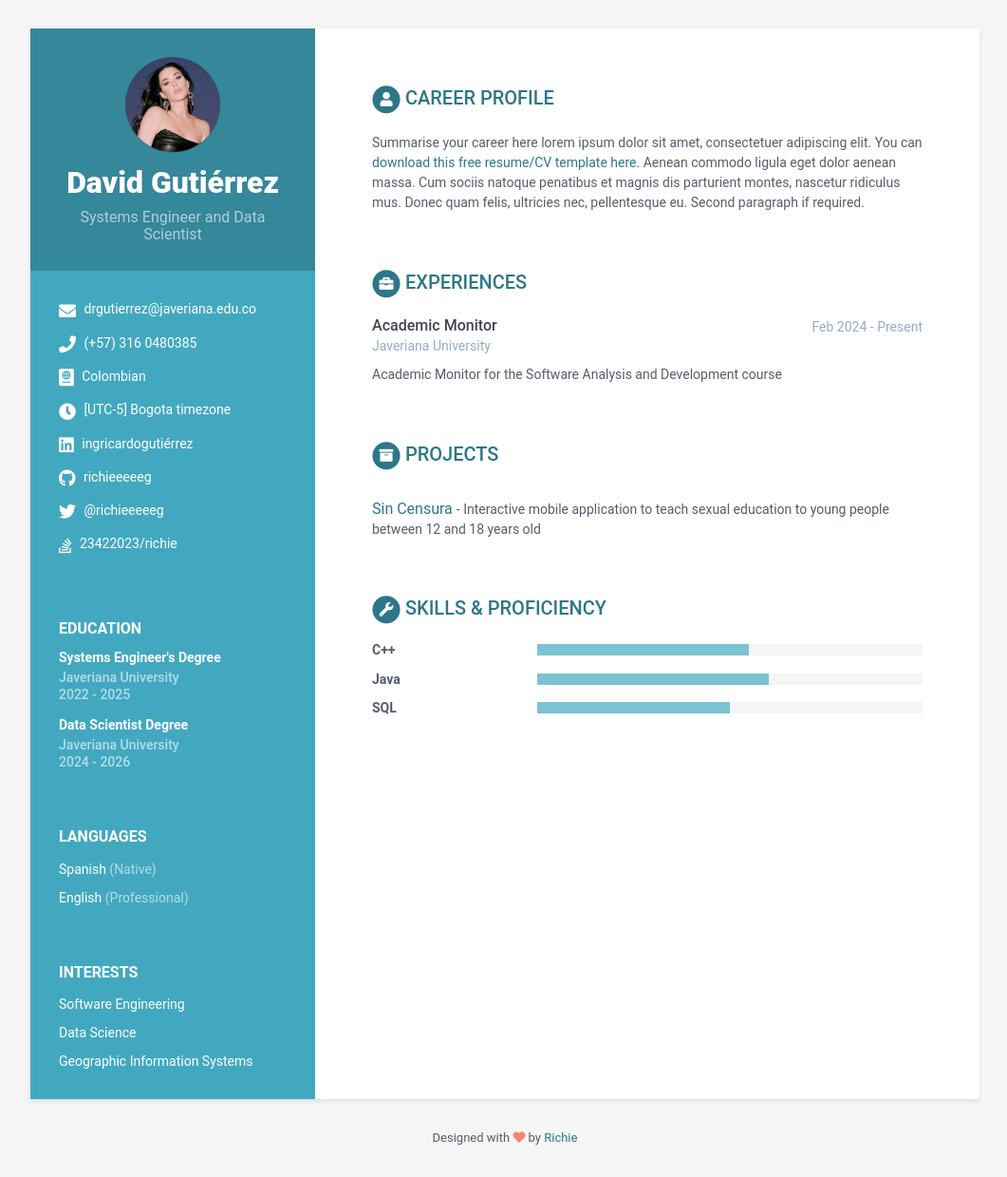
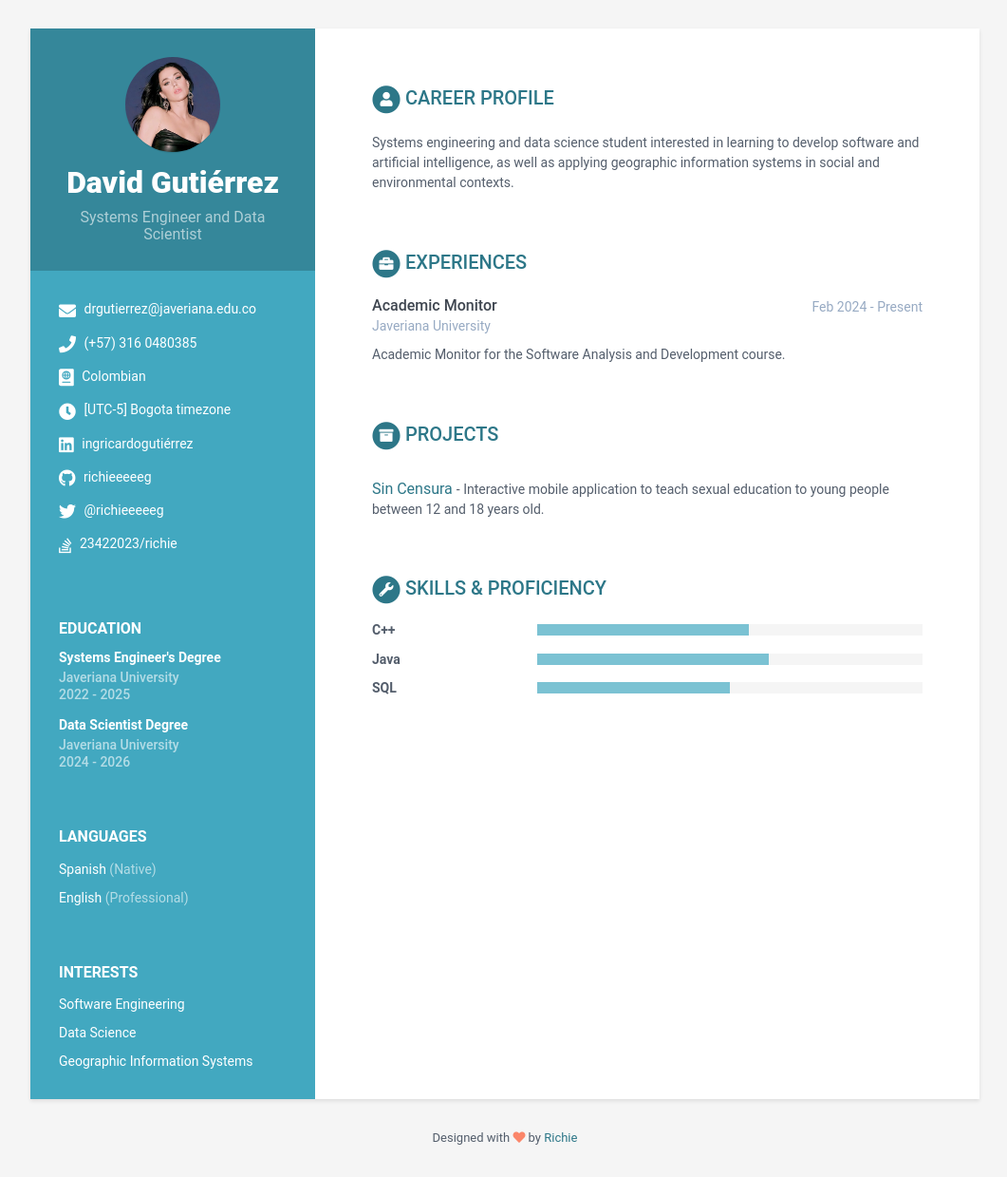
Before and after one commit to Richie-s-SW/Curriculum, a Jekyll site: the page built from index.html, in a window 1280 px wide. Shown: the whole page at 95% size, without its empty margins (108-1169 px from the left). Built offline with Jekyll 4.4.1, drawn with Linux system fonts in a browser that asks for light colours.

Commit message:
Actualización-de-Información-No.-3

```diff
--- a/_data/data.yml
+++ b/_data/data.yml
@@ -54,12 +54,9 @@ sidebar:
 career-profile:
     title: Career Profile
     summary: |
-      Summarise your career here lorem ipsum dolor sit amet, consectetuer
-      adipiscing elit. You can [download this free resume/CV template here]().
-      Aenean commodo ligula eget dolor aenean massa. Cum sociis natoque
-      penatibus et magnis dis parturient montes, nascetur ridiculus mus.
-      Donec quam felis, ultricies nec, pellentesque eu.
-      Second paragraph if required.
+      Systems engineering and data science student interested in learning to
+      develop software and artificial intelligence, as well as applying geographic
+      information systems in social and environmental contexts.
 education:
     title: Education
     info:
@@ -80,7 +77,7 @@ experiences:
         time: Feb 2024 - Present
         company: Javeriana University
         details: |
-          Academic Monitor for the Software Analysis and Development course
+          Academic Monitor for the Software Analysis and Development course.
 
 projects:
     title: Projects
@@ -89,7 +86,7 @@ projects:
     assignments:
       - title: Sin Censura
         link: "#hook"
-        tagline: "Interactive mobile application to teach sexual education to young people between 12 and 18 years old"
+        tagline: "Interactive mobile application to teach sexual education to young people between 12 and 18 years old."
 
 
 skills:
```
